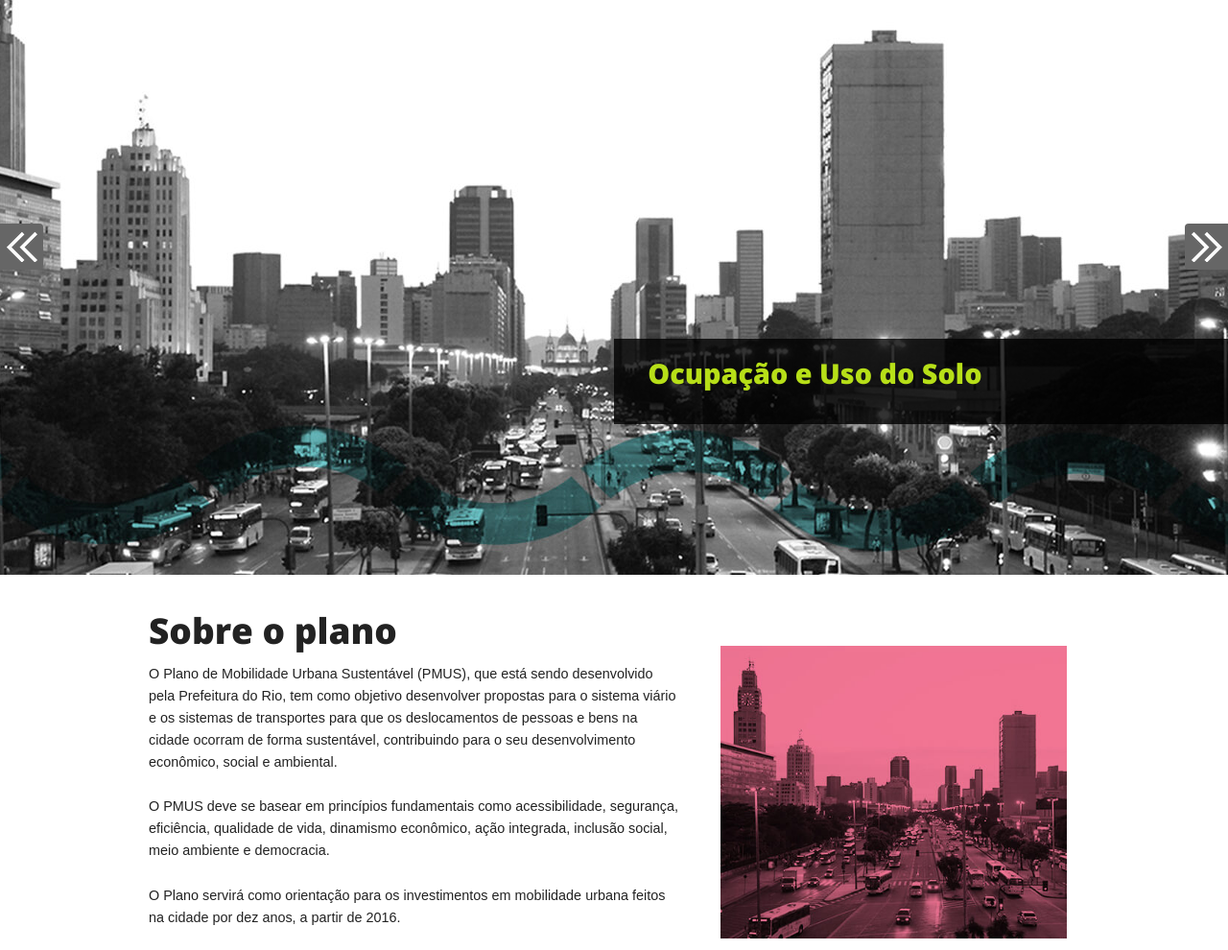
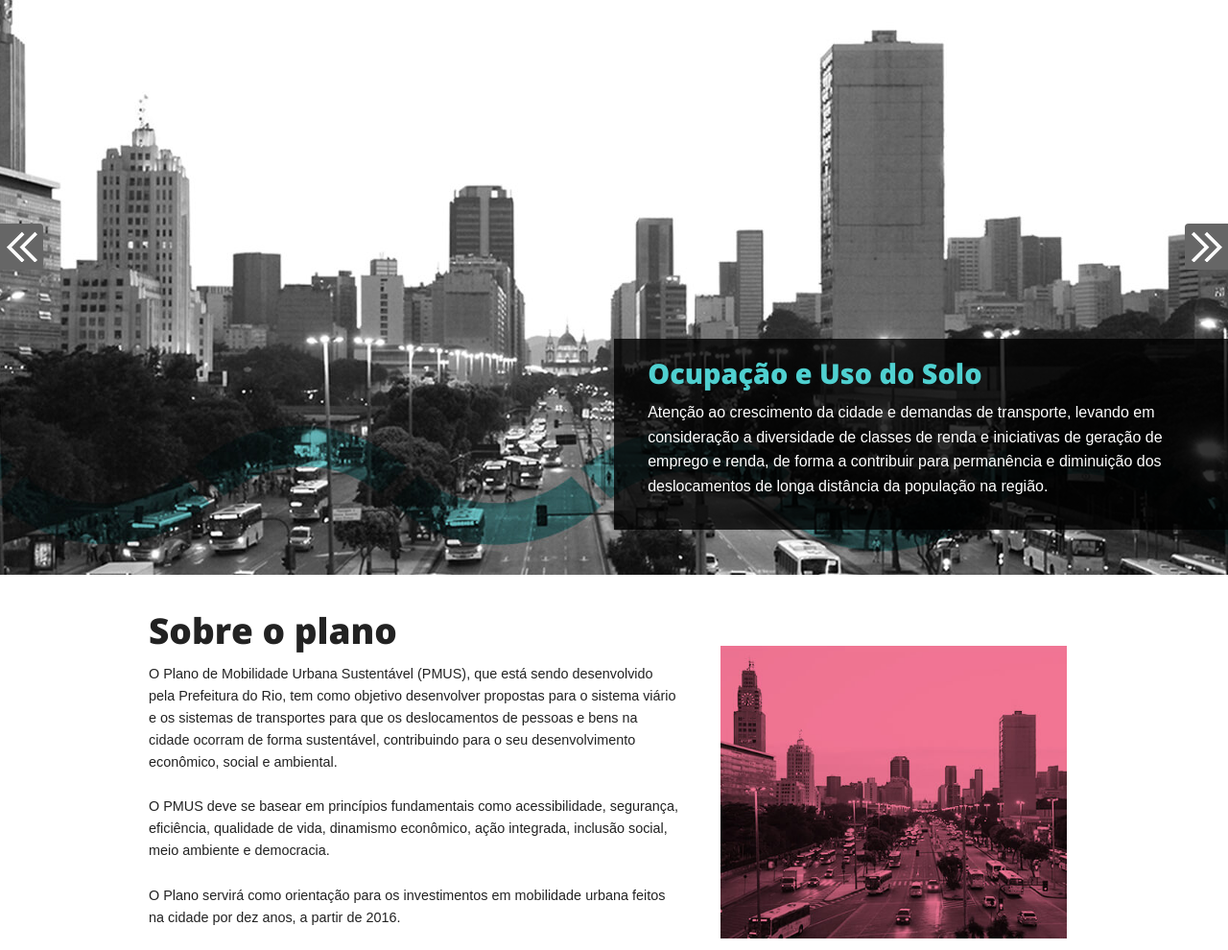
Before and after one commit to LAB-Rio/pmus.com.br, a PHP site: page / in a window 1280 px wide. Shown: the part 127-1117 px from the top of the page at 96% size. Run offline with PHP 8.4, Linux system fonts and the light colour scheme; some libraries are stand-ins or nearby versions; some web fonts are replaced.

Commit message:
Small fixes to menu and slider descriptions

```diff
--- a/assets/stylesheets/application.css
+++ b/assets/stylesheets/application.css
@@ -5,6 +5,11 @@ a { transition: all .2s }
 h2, h3, h4, h5 { font-family: 'Open Sans', 'Arial', sans-serif; font-weight: bold}
 
 .text-uppercase { text-transform: uppercase }
+.text-red { color: #FF5D8F !important }
+.text-blue { color: #4FD0D0 !important; }
+
+
+
 .button { border-radius: 4px; }
 
 #mlens_wrapper_0 { width: 100% !important }
@@ -13,7 +18,7 @@ h2, h3, h4, h5 { font-family: 'Open Sans', 'Arial', sans-serif; font-weight: bol
 
 .main-menu { margin-top: .2em; }
 .main-menu a { color: #666; letter-spacing: .5px; font-family: 'Open Sans'; padding: .6em; font-weight: 400; font-size: .8em; display: inline-block; margin-right: .6em; border: 2px solid white }
-.main-menu a:hover { border: 2px solid #00B29A }
+.main-menu a:hover { border: 2px solid #70CBCE }
 
 
 .presentation ol { list-style-type: none }
--- a/index.html
+++ b/index.html
@@ -56,18 +56,26 @@
   <div class="slider-content">
     <ol>
       <li class="slider-1-content">
-      <h3>Ocupação e Uso do Solo</h3>
-      <!--<p>&nbsp;</p>-->
+      <h3 class="text-blue">Ocupação e Uso do Solo</h3>
+      <p>
+        Atenção ao crescimento da cidade e demandas de transporte, levando em consideração a diversidade de classes de renda e iniciativas de geração de emprego e renda, de forma a contribuir para permanência e diminuição dos deslocamentos de longa distância da população na região.
+      </p>
       </li>
 
       <li class="slider-2-content">
       <h3>Emissão de Gases de Efeito Estufa</h3>
-      <!--<p>&nbsp;</p>-->
+      <p>
+          Respeito ao meio ambiente urbano, estimulando o uso do transporte não motorizado e o movido por combustíveis menos poluentes, além do incentivo ao uso de novas tecnologias para redução da emissão de gases do efeito estufa.
+
+      </p>
       </li>
 
       <li class="slider-3-content">
-      <h3>Transporte Urbano</h3>
-      <!--<p>&nbsp;</p>-->
+      <h3 class="text-red">Transporte Urbano</h3>
+      <p>
+        Prioridade para o transporte sustentável - público e não motorizado - com um sistema integrado, rápido e seguro em detrimento do particular. Todos devem ter o direito de se deslocar com autonomia e usufruir da cidade com transporte eficaz.
+
+      </p>
       </li>
 
 
```
